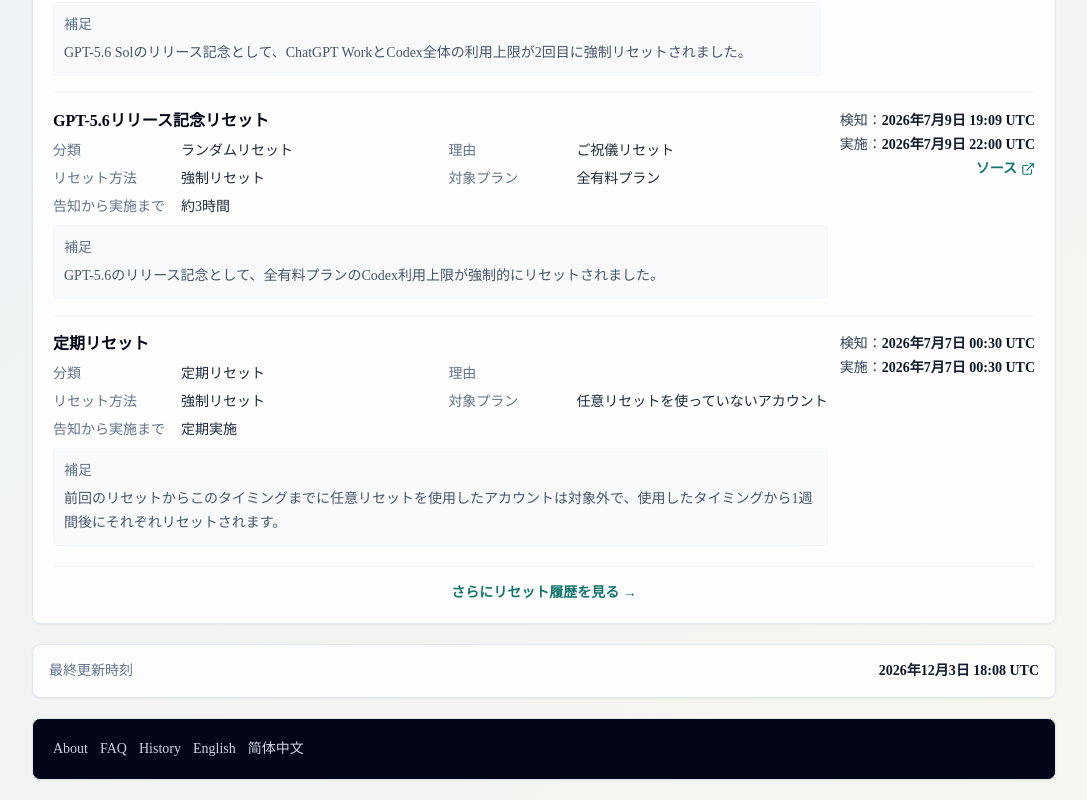
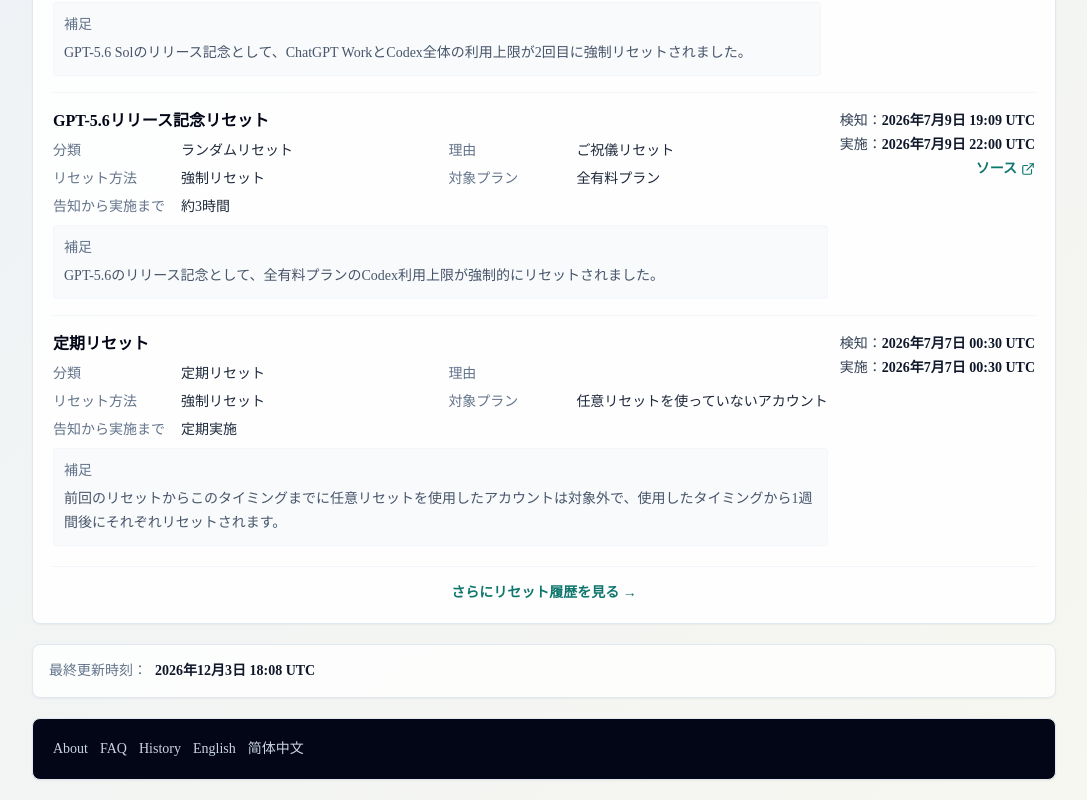
Before and after one commit to gussuri/codex-reset-observatory, a Next.js app: page / in a window 1280 px wide. Shown: the part 2720-3520 px from the top of the page, without its empty margins (96-1183 px from the left). Built offline with nearby package versions, Linux system fonts and the light colour scheme; no server answers.

Commit message:
feat(ui): decrease spacing in Last Updated container by switching to simple gap flex layout

```diff
--- a/components/RadarDashboard.tsx
+++ b/components/RadarDashboard.tsx
@@ -425,11 +425,11 @@ export function RadarDashboard({
         </section>
 
         <section className="rounded-lg border border-slate-200 bg-white/80 p-4 text-slate-700 shadow-sm">
-          <div className="flex items-center justify-between">
-            <p className="text-sm font-medium text-slate-500">
-              {translateUI("lastCheckedLabel", locale)}
+          <div className="flex flex-wrap items-center gap-x-2 text-sm">
+            <p className="font-medium text-slate-500">
+              {translateUI("lastCheckedLabel", locale)}{locale === "en" ? ": " : "："}
             </p>
-            <LocalizedDateTime value={MANUAL_REVIEW_STATUS.lastCheckedAt} locale={locale} className="text-sm font-medium text-slate-700" />
+            <LocalizedDateTime value={MANUAL_REVIEW_STATUS.lastCheckedAt} locale={locale} className="font-medium text-slate-700" />
           </div>
         </section>
 
```
